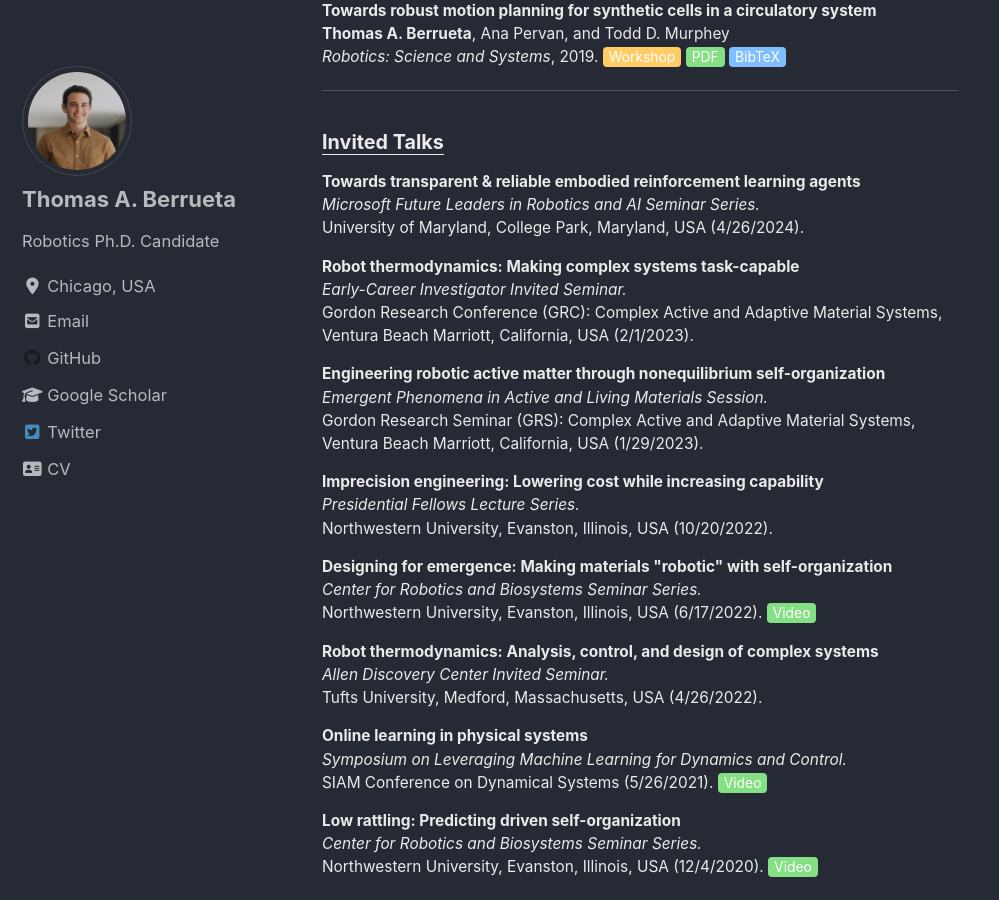
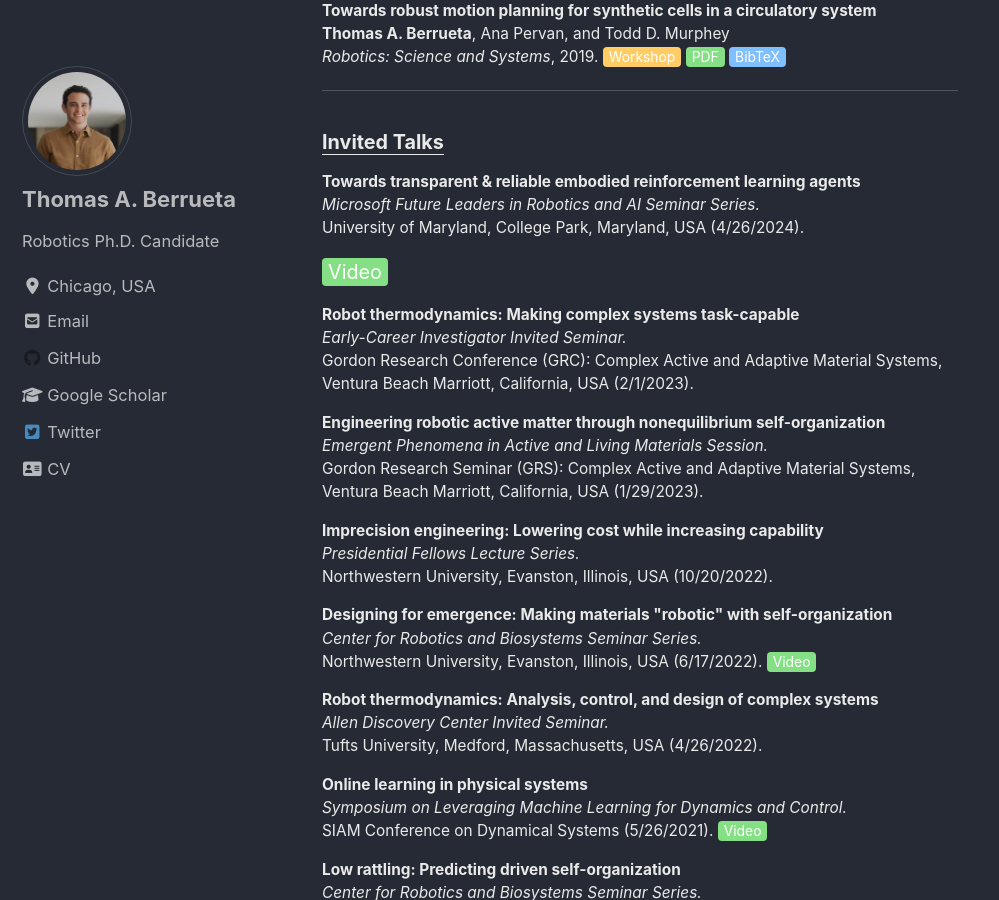
Before and after one commit to tberrueta/tberrueta.github.io, a Jekyll site: the page built from publications.html, in a window 1280 px wide and 900 px high, scrolled down 2109 px. Shown: the whole window, without its empty margins (0-999 px from the left). Built offline with Jekyll 4.4.1, drawn with Linux system fonts in a browser that asks for light colours; cached includes are drawn as plain includes; nearby versions of some CDN libraries.

Commit message:
Update publications.html

```diff
--- a/publications.html
+++ b/publications.html
@@ -155,6 +155,7 @@ author_profile: true
       <p style="font-size:70%"><b>Towards transparent & reliable embodied reinforcement learning agents</b>
       <br><i>Microsoft Future Leaders in Robotics and AI Seminar Series.</i>
       <br>University of Maryland, College Park, Maryland, USA (4/26/2024).</p>
+      <a href="https://www.youtube.com/watch?v=V22c-ao_FEA" style="font-size:90%"><button class="button button3">Video</button></a></p>
 
       <p style="font-size:70%"><b>Robot thermodynamics: Making complex systems task-capable</b>
       <br><i>Early-Career Investigator Invited Seminar.</i>
```
